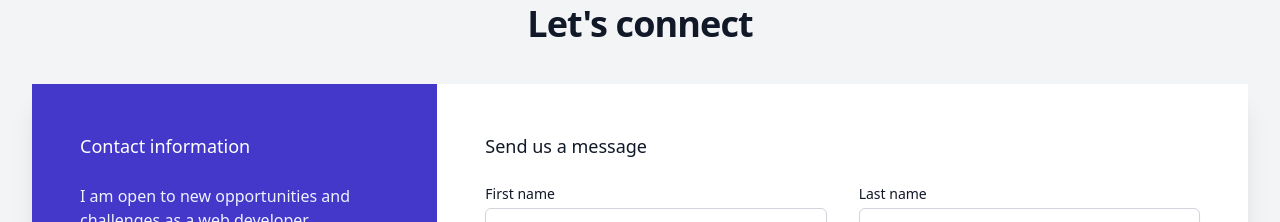
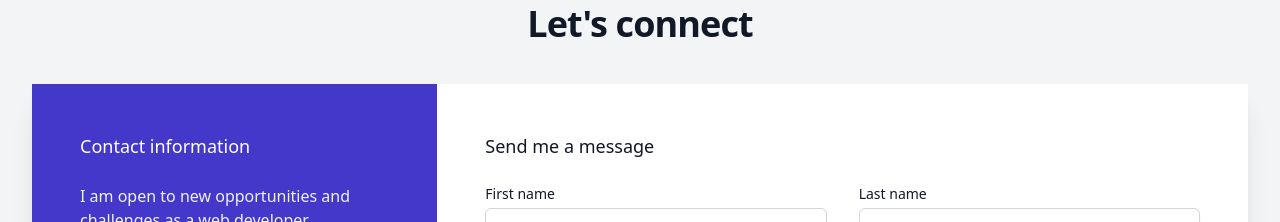
Before and after one commit to muradusa/next.js, a Next.js app: page / in a window 1280 px wide. Shown: the part 3120-3342 px from the top of the page. Built offline with nearby package versions, Linux system fonts and the light colour scheme.

Commit message:
adding content to projects

```diff
--- a/components/Contact.js
+++ b/components/Contact.js
@@ -230,7 +230,7 @@ export default function Contact() {
             {/* Contact form */}
             <div className="py-10 px-6 sm:px-10 lg:col-span-2 xl:p-12">
               <h3 className="text-lg font-medium text-gray-900">
-                Send us a message
+                Send me a message
               </h3>
               <form
                 action="#"
--- a/components/HeroSection.js
+++ b/components/HeroSection.js
@@ -101,7 +101,7 @@ export default function Example() {
                       <div>
                         <img
                           className="inline-block h-14 w-14 rounded-full"
-                          src="https://images.unsplash.com/photo-1472099645785-5658abf4ff4e?ixlib=rb-1.2.1&ixid=eyJhcHBfaWQiOjEyMDd9&auto=format&fit=facearea&facepad=2&w=256&h=256&q=80"
+                          src="mugshot.png"
                           alt=""
                         />
                       </div>
--- a/pages/index.js
+++ b/pages/index.js
@@ -9,7 +9,7 @@ function Home() {
   return (
     <div className="bg-white h-screen">
       <Head>
-        <title>Murad Cholukov - full-stack web developer</title>
+        <title>Murad Cholukov - full-stack developer</title>
         <link rel="icon" href="/favicon.ico" />
         <meta name="description" content="Murad Cholukov's personal website" />
         <meta
```
